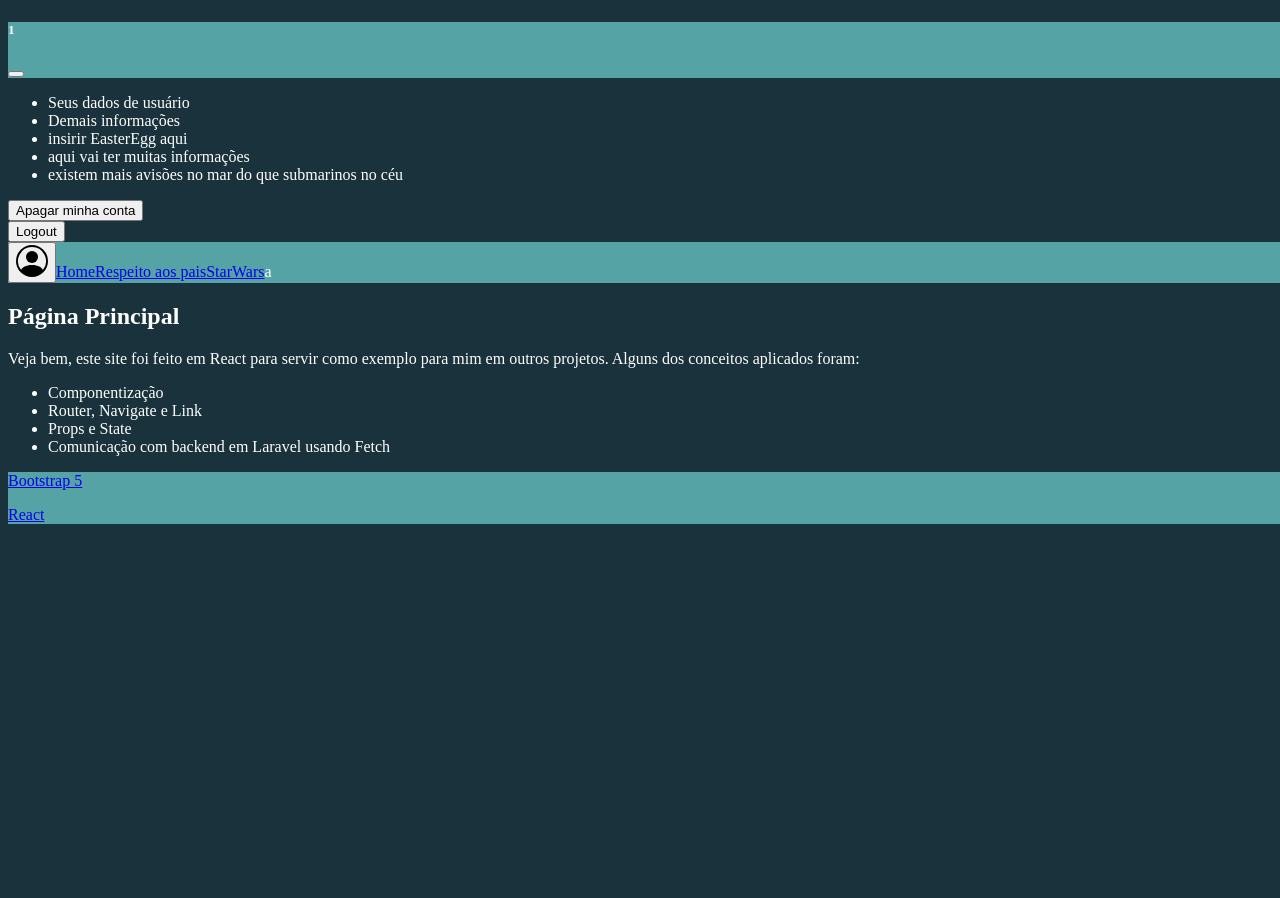
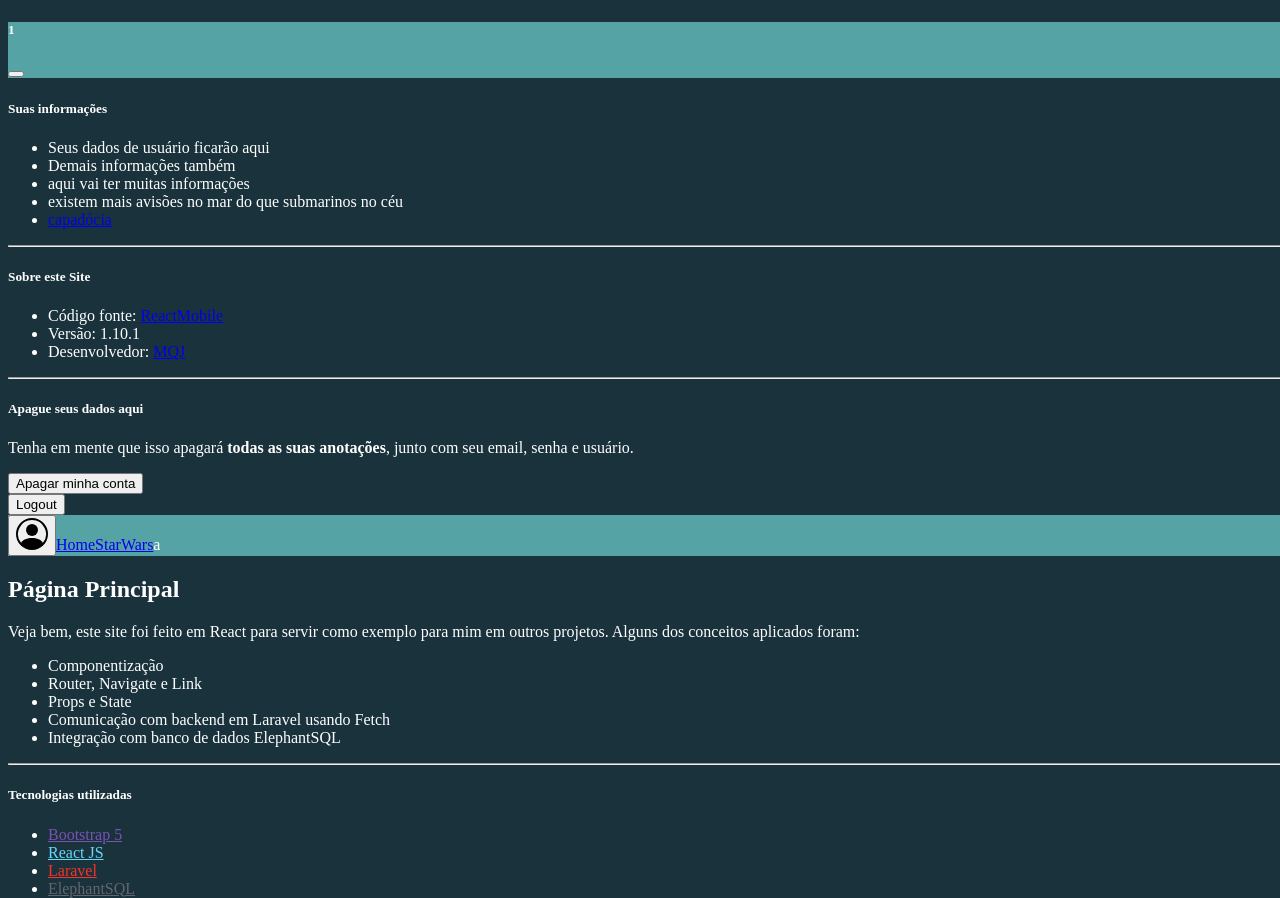
Before and after one commit to MQ-J/ReactMobile, a React app: page /1 in a window 1280 px wide. Before the commit the page ends 830 px from the top, so only its background shows below. Built offline with nearby package versions, Linux system fonts and the light colour scheme; the HTML template or start-up script is replaced by a standard one.

Commit message:
1.10.1 mais bonito no geral

```diff
--- a/package.json
+++ b/package.json
@@ -1,6 +1,6 @@
 {
   "name": "react-project",
-  "version": "1.10",
+  "version": "1.10.1",
   "description": "",
   "main": "index.jsx",
   "keywords": [],
--- a/src/App.jsx
+++ b/src/App.jsx
@@ -30,7 +30,7 @@ export function App() {
         </Routes>
       </Router>
 
-      <Footer />
+      {/* <Footer /> */}
     </div>
   )
 }
--- a/src/components/Home.jsx
+++ b/src/components/Home.jsx
@@ -27,6 +27,15 @@ export default function Home() {
           <li>Router, Navigate e Link</li>
           <li>Props e State</li>
           <li>Comunicação com backend em Laravel usando Fetch</li>
+          <li>Integração com banco de dados ElephantSQL</li>
+        </ul>
+        <hr />
+        <h5>Tecnologias utilizadas</h5>
+        <ul>
+          <li><a className="text-decoration-none text-bootstrap" href="https://getbootstrap.com/docs/5.0/getting-started/introduction/">Bootstrap 5</a></li>
+          <li><a className="text-decoration-none text-react" href="https://pt-br.reactjs.org/">React JS</a></li>
+          <li><a className="text-decoration-none text-laravel" href="https://laravel.com/">Laravel</a></li>
+          <li><a className="text-decoration-none text-elehantsql" href="https://customer.elephantsql.com/">ElephantSQL</a></li>
         </ul>
       </div>
     </div>
--- a/src/components/Navbar.jsx
+++ b/src/components/Navbar.jsx
@@ -4,6 +4,9 @@ import { Link } from "react-router-dom";
 // -------------------------------------
 
 export function Navbar(props) {
+
+    //versão do site
+    const { version: appVersion } = require('/package.json');
 
     // controla o logout
     const url = process.env.NODE_ENV == "development" ? "/" : "/ReactMobile/dist"
@@ -69,13 +72,24 @@ export function Navbar(props) {
                         </div>
 
                         <div className="modal-body">
+                            <h5>Suas informações</h5>
                             <ul>
-                                <li>Seus dados de usuário</li>
-                                <li>Demais informações</li>
-                                <li>insirir EasterEgg aqui</li>
+                                <li>Seus dados de usuário ficarão aqui</li>
+                                <li>Demais informações também</li>
                                 <li>aqui vai ter muitas informações</li>
                                 <li>existem mais avisões no mar do que submarinos no céu</li>
+                                <li><a class="text-decoration-none text-white" role="button" href="https://pt.wikipedia.org/wiki/Capad%C3%B3cia">capadócia</a></li>
                             </ul>
+                            <hr />
+                            <h5>Sobre este Site</h5>
+                            <ul>
+                                <li>Código fonte: <a class="btn btn-outline-success p-0" role="button" href="https://github.com/MQ-J/ReactMobile">ReactMobile</a> </li>
+                                <li>Versão: {appVersion}</li>
+                                <li>Desenvolvedor: <a class="btn btn-outline-success p-0" role="button" href="https://github.com/MQ-J">MQJ</a> </li>
+                            </ul>
+                            <hr />
+                            <h5>Apague seus dados aqui</h5>
+                            <p>Tenha em mente que isso apagará <b>todas as suas anotações</b>, junto com seu email, senha e usuário.</p>
                             <button
                                 type="button"
                                 className="btn btn-danger"
@@ -128,9 +142,9 @@ export function Navbar(props) {
                 <Link className="nav-link link-dark p-2" to={`/${props.user}`}>
                     Home
                 </Link>
-                <Link className="nav-link link-dark p-2" to={`/${props.user}/Respect`}>
+                {/* <Link className="nav-link link-dark p-2" to={`/${props.user}/Respect`}>
                     Respeito aos pais
-                </Link>
+                </Link> */}
                 <Link className="nav-link link-dark p-2" to={`/${props.user}/StarWars`}>
                     StarWars
                 </Link>
--- a/src/index.css
+++ b/src/index.css
@@ -20,3 +20,19 @@ body {
 .bg-orange {
     background-color: #f96900;
 }
+
+.text-bootstrap {
+    color: #7952b3;
+}
+
+.text-react {
+    color: #61dafb
+}
+
+.text-elehantsql {
+    color: #64656e;
+}
+
+.text-laravel {
+    color: #f9322c
+}
```
Also changed, not shown: 1 other file (tests, documents, lock files or other folders).
